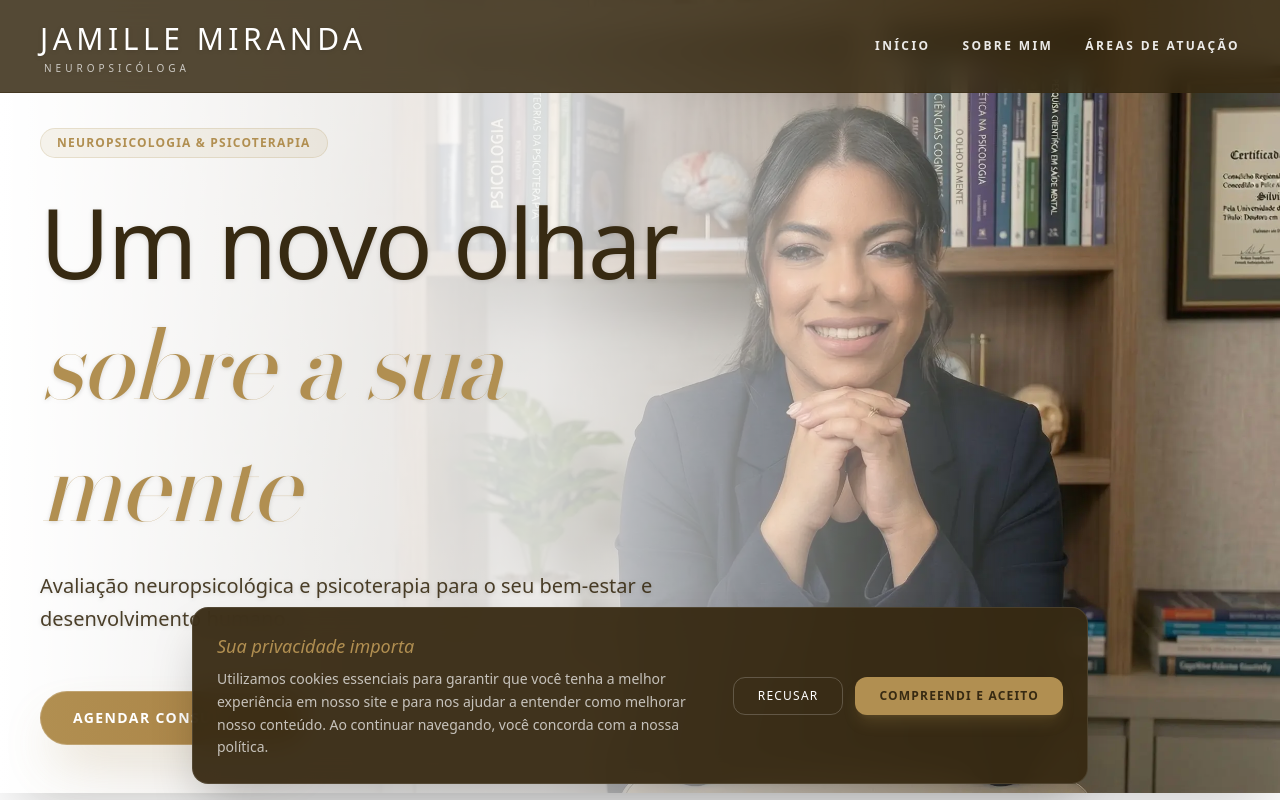
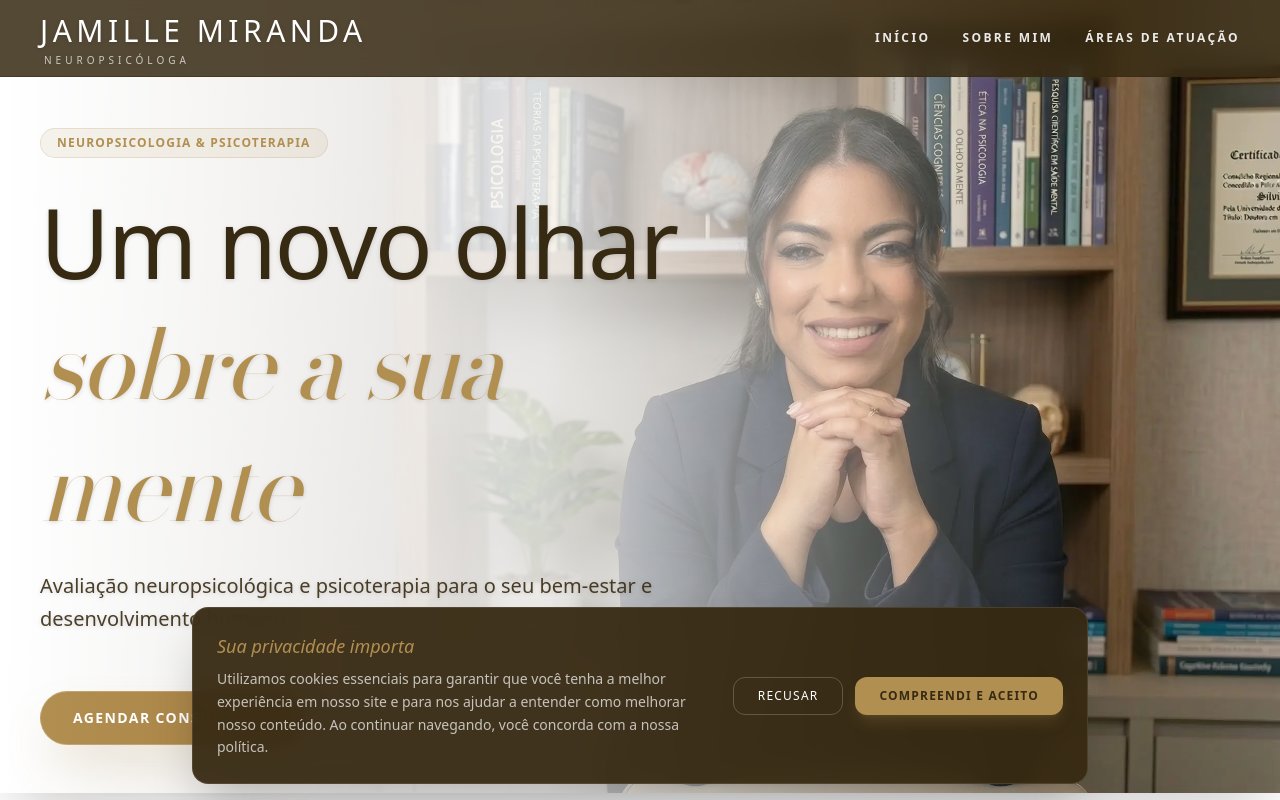
Before and after one commit to Orlando-GF/jamillemiranda, a Next.js app: page / in a window 1280 px wide. Shown: the top 800 px of the page. Built offline with nearby package versions, Linux system fonts and the light colour scheme.

Commit message:
style(navbar): reduz padding vertical para diminuir a altura do header em aproximadamente 10px-16px

```diff
--- a/src/components/Navbar.tsx
+++ b/src/components/Navbar.tsx
@@ -20,7 +20,7 @@ export default function Navbar() {
             transition={{ duration: 0.8 }}
             className="absolute top-0 w-full z-50 bg-dark/85 backdrop-blur-md border-b border-dark/50"
         >
-            <div className="px-6 py-3 md:px-10 md:py-4 flex flex-row justify-between items-center max-w-7xl mx-auto w-full">
+            <div className="px-6 py-1.5 md:px-10 md:py-2 flex flex-row justify-between items-center max-w-7xl mx-auto w-full">
                 <div className="flex flex-col group cursor-pointer whitespace-nowrap flex-shrink-0">
                     <span className="font-serif text-xl sm:text-2xl lg:text-3xl tracking-[0.1em] sm:tracking-[0.15em] text-white uppercase leading-normal drop-shadow-sm">Jamille Miranda</span>
                     <span className="font-sans text-[7px] sm:text-[8px] lg:text-[10px] tracking-[0.3em] sm:tracking-[0.4em] text-white/70 uppercase ml-1 drop-shadow-sm">Neuropsicóloga</span>
```
